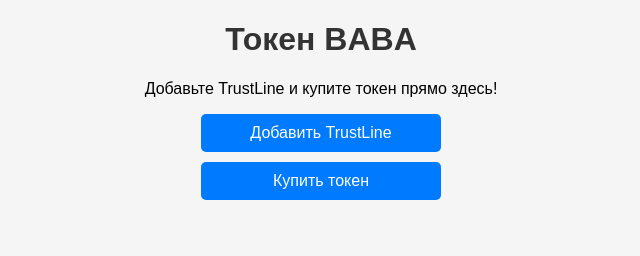
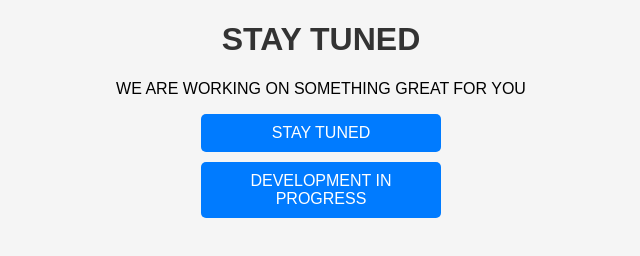
Before and after one commit to universe-in-touch/universe-in-touch.github.io, a plain HTML site: page index.html in a window 1280 px wide. Shown: the whole page, without its empty margins (319-959 px from the left). Drawn offline with Linux system fonts and the light colour scheme.

Commit message:
Update index.html

```diff
--- a/index.html
+++ b/index.html
@@ -1,18 +1,18 @@
 <!DOCTYPE html>
-<html lang="ru">
+<html lang="EN">
 <head>
     <meta charset="UTF-8">
     <meta name="viewport" content="width=device-width, initial-scale=1.0">
-    <title>Купить токен BABA</title>
+    <title>DEVELOPMENT IN PROGRESS</title>
     <link rel="stylesheet" href="css/style.css">
 </head>
 <body>
 
-    <h1>Токен BABA</h1>
-    <p>Добавьте TrustLine и купите токен прямо здесь!</p>
+    <h1>STAY TUNED</h1>
+    <p>WE ARE WORKING ON SOMETHING GREAT FOR YOU</p>
 
-    <a href="trustline.html">Добавить TrustLine</a>
-    <a href="buy.html">Купить токен</a>
+    <a href="trustline.html">STAY TUNED</a>
+    <a href="buy.html">DEVELOPMENT IN PROGRESS</a>
 
 </body>
 </html>
```
